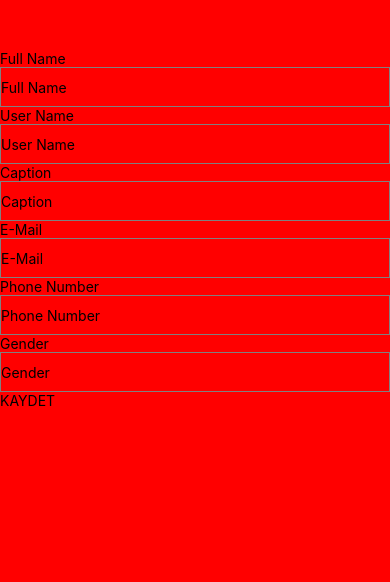
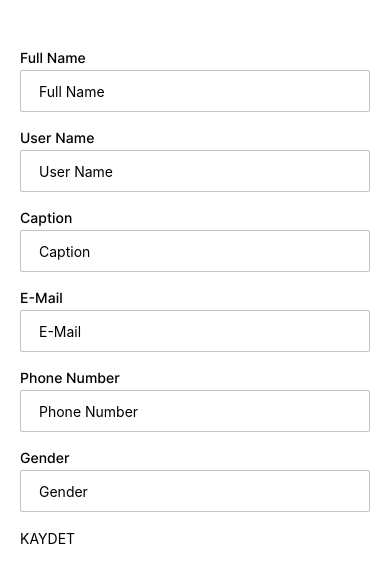
Before and after one commit to burakkarakaya/CatchMeApp, a React Native app: screen / in a window 390 px wide. Shown: the top 582 px of the page. Built offline with nearby package versions, Linux system fonts and the light colour scheme.

Commit message:
form css yapısı

```diff
--- a/src/form/Form.js
+++ b/src/form/Form.js
@@ -2,6 +2,7 @@ import React, { useImperativeHandle } from 'react';
 import { View, TouchableOpacity, Text } from 'react-native';
 import { TextField } from './components';
 import Validation from './helper/Validation';
+import * as styles from './styles/';
 import PropTypes from 'prop-types';
 
 function Form({ config }, ref) {
@@ -108,7 +109,7 @@ function Form({ config }, ref) {
     const fields = addFields();
 
     return (
-        <View style={{ flex: 1, backgroundColor: 'red', paddingTop: 50 }}>
+        <View style={[styles.general.wrapper]}>
             {fields}
 
             <TouchableOpacity onPress={_checkValidation}>
--- a/src/form/components/Container.js
+++ b/src/form/components/Container.js
@@ -3,6 +3,7 @@ import {
     View,
     Text
 } from 'react-native';
+import * as styles from '../styles/';
 import PropTypes from 'prop-types';
 
 function Container({ title, children }, ref) {
@@ -21,15 +22,18 @@ function Container({ title, children }, ref) {
         };
     });
 
-    const [errMsg, setErrMsg] = useState('');
+    const [errMsg, setErrMsg] = useState(''),
+        _styles = errMsg != '' ? styles.errorContainer : styles.container;
 
     return (
-        <View>
-            <View style={{ flexDirection: 'row', justifyContent: 'space-between' }}>
-                <Text>{title}</Text>
-                <Text>{errMsg}</Text>
+        <View style={[_styles.wrapper]}>
+            <View style={[_styles.header]}>
+                <Text style={[_styles.title]}>{title}</Text>
+                <Text style={[_styles.errorText]}>{errMsg}</Text>
             </View>
-            {children}
+            <View style={_styles.elementWrapper}>
+                {children}
+            </View>
         </View>
     );
 };
--- a/src/form/components/TextField.js
+++ b/src/form/components/TextField.js
@@ -1,6 +1,7 @@
 import React, { useState, useImperativeHandle } from 'react';
 import { TextInput } from 'react-native';
 import Container from './Container';
+import * as styles from '../styles/';
 import PropTypes from 'prop-types';
 
 function TextField({ title, defValue, props }, ref) {
@@ -33,7 +34,8 @@ function TextField({ title, defValue, props }, ref) {
     return (
         <Container ref={container} title={title}>
             <TextInput
-                style={{ height: 40, borderColor: 'gray', borderWidth: 1 }}
+                style={[styles.textField.input]}
+                {...styles.textField.placeholderTextColor}
                 underlineColorAndroid={'transparent'}
                 onChangeText={text => setValue(text)}
                 value={value}
--- /dev/null
+++ b/src/form/styles/index.js
@@ -0,0 +1,78 @@
+import { Colors, Fonts, Mixins } from '../../styles';
+
+export const general = {
+    wrapper: {
+        flex: 1,
+        ...Mixins.padding(50, 20, 0, 20)
+    }
+}
+
+export const container = {
+
+    wrapper: {
+        marginBottom: 18
+    },
+
+    header: {
+        flexDirection: 'row',
+        justifyContent: 'space-between',
+        alignItems: 'center',
+        ...Mixins.margin(0, 0, 4, 0)
+    },
+
+    title: {
+        color: Colors.black,
+        ...Fonts.medium
+    },
+
+    elementWrapper: {
+        borderColor: Colors.silver,
+        borderRadius: 2,
+        borderWidth: 1
+    },
+
+    errorText: {
+        color: Colors.red
+    }
+
+};
+
+export const errorContainer = {
+
+    wrapper: {
+        ...container.wrapper,
+    },
+
+    header: {
+        ...container.header,
+    },
+
+    title: {
+        ...container.title,
+        color: Colors.red,
+    },
+
+    elementWrapper: {
+        ...container.elementWrapper,
+        borderColor: Colors.red,
+    },
+
+    errorText: {
+        color: Colors.red
+    }
+
+};
+
+export const textField = {
+
+    input: {
+        color: Colors.black,
+        height: 40,
+        ...Mixins.padding(0, 18, 0, 18)
+    },
+
+    placeholderTextColor: Colors.silver
+
+
+
+};
--- /dev/null
+++ b/src/styles/colors.js
@@ -0,0 +1,17 @@
+/*
+    https://css-tricks.com/what-do-you-name-color-variables/
+    http://chir.ag/projects/name-that-color/#FF953B
+*/
+export const white = '#FFFFFF';
+export const black = '#000000';
+export const alto = '#D8D8D8';
+export const cornflowerBlue = '#5E8DE6';
+export const boulder = '#777777';
+export const carnation = '#F55555';
+export const shamrock = '#36D98E';
+export const codGray = '#111111';
+export const neonCarrot = '#FF953B';
+export const alabaster = '#F7F7F7';
+export const manatee = '#8E8E93';
+export const silver = '#C4C4C4';
+export const red = '#FF0000';
--- a/src/styles/index.js
+++ b/src/styles/index.js
@@ -1,3 +1,5 @@
 import * as Fonts from './fonts';
+import * as Colors from './colors';
+import * as Mixins from './mixins';
 
-export { Fonts };
+export { Fonts, Colors, Mixins };
--- /dev/null
+++ b/src/styles/mixins.js
@@ -0,0 +1,46 @@
+import { Dimensions, PixelRatio } from 'react-native';
+const WINDOW_WIDTH = Dimensions.get('window').width;
+const guidelineBaseWidth = 375;
+
+export const scaleSize = size => (WINDOW_WIDTH / guidelineBaseWidth) * size;
+
+export const scaleFont = size => size * PixelRatio.getFontScale();
+
+function dimensions(top, right = top, bottom = top, left = right, property) {
+    let styles = {};
+
+    styles[`${property}Top`] = top;
+    styles[`${property}Right`] = right;
+    styles[`${property}Bottom`] = bottom;
+    styles[`${property}Left`] = left;
+
+    return styles;
+}
+
+export function margin(top, right, bottom, left) {
+    return dimensions(top, right, bottom, left, 'margin');
+}
+
+export function padding(top, right, bottom, left) {
+    return dimensions(top, right, bottom, left, 'padding');
+}
+
+const setSize = (w, h) => {
+    let styles = {}
+    styles.width = w
+    styles.height = h
+    return styles
+}
+export const size = (w, h) => {
+    return setSize(w, h)
+}
+
+export function boxShadow(color, offset = { height: 2, width: 2 }, radius = 8, opacity = 0.2) {
+    return {
+        shadowColor: color,
+        shadowOffset: offset,
+        shadowOpacity: opacity,
+        shadowRadius: radius,
+        elevation: radius,
+    };
+}
```
